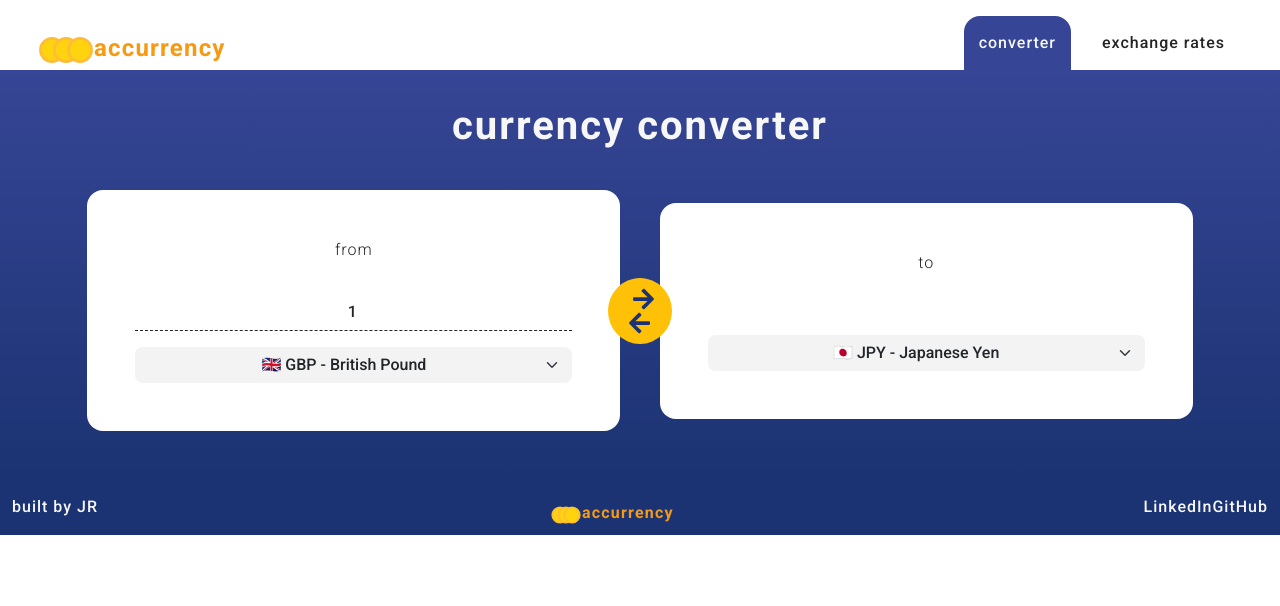
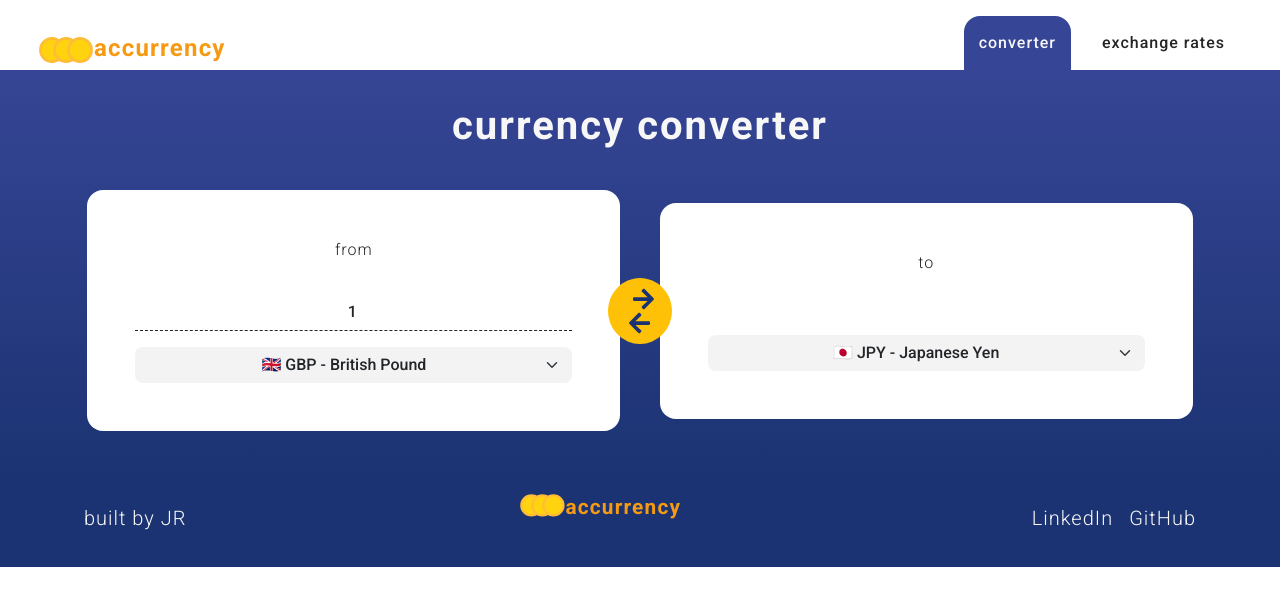
Before and after one commit to jonars99/accurrency, a React (Create React App) app: page / in a window 1280 px wide. Shown: the top 606 px of the page. Built offline with nearby package versions, Linux system fonts and the light colour scheme; no server answers.

Commit message:
style footer

```diff
--- a/src/Components/Routing.js
+++ b/src/Components/Routing.js
@@ -15,8 +15,8 @@ const Routing = () => {
     <Router>
 
       <Navbar collapseOnSelect expand="lg" className="nav-bar mx-2 mx-sm-4 pb-lg-0">
-        <NavbarBrand className="mb-2 pe-0 me-0">
-          <Nav.Link as={Link} to="/" id="nav-links" className="align-items-center d-flex">
+        <NavbarBrand className="mb-2 me-0 pe-0">
+          <Nav.Link as={Link} to="/" id="nav-links" className="d-flex align-items-center">
             <FontAwesomeIcon icon={faCircle} className="coin-icon"></FontAwesomeIcon>
             <FontAwesomeIcon icon={faCircle} className="coin-icon"></FontAwesomeIcon>
             <FontAwesomeIcon icon={faCircle} className="coin-icon"></FontAwesomeIcon>
@@ -25,15 +25,15 @@ const Routing = () => {
         </NavbarBrand>
 
         <Navbar.Toggle id="navbar-toggler" className="mt-2 me-3"/>
-        <Navbar.Collapse className="justify-content-end me-lg-3 navbar-dark">
+        <Navbar.Collapse className="navbar-dark justify-content-end me-lg-3">
           <Nav className="m-3 m-lg-0 mt-lg-2" defaultActiveKey={1}>
 
-            <Nav.Item id="converter-tab" className="ms-auto mb-2 mb-lg-0" >
-              <Nav.Link eventKey="1" as={Link} to="/currency-converter" className="m-0 p-0 mx-lg-3 tab" >converter</Nav.Link>
+            <Nav.Item id="converter-tab" className="ms-auto mb-2 mb-lg-0">
+              <Nav.Link eventKey="1" as={Link} to="/currency-converter" className="tab m-0 p-0 mx-lg-3" >converter</Nav.Link>
             </Nav.Item>
 
             <Nav.Item id="exchange-tab" className="ms-auto">
-              <Nav.Link eventKey="2" as={Link} to="/exchange-rates" className="m-0 p-0 tab">exchange rates</Nav.Link>
+              <Nav.Link eventKey="2" as={Link} to="/exchange-rates" className="tab m-0 p-0">exchange rates</Nav.Link>
             </Nav.Item>
 
           </Nav>
@@ -48,20 +48,23 @@ const Routing = () => {
         <Route path="/*" element={NotFound} />
       </Routes>
       <footer id="footer" className="container-fluid">
-        <div className="row pt-3">
-          <div className="col-12 d-flex justify-content-between">
-            <p>built by JR</p>
-            <div className="d-flex align-items-center">
+        <div className="row py-3 mx-xl-4 px-xl-5">
+          <div className="col-12 d-flex flex-column flex-md-row justify-content-evenly justify-content-md-between px-md-5 px-xl-0">
+
+            <a href="/" className="order-2 order-md-1 ms-3 my-2 ms-md-0">built by JR</a>
+
+            <div className="d-flex align-self-center footer-brand order-1 order-md-2 pb-3">
               <FontAwesomeIcon icon={faCircle} className="coin-icon"></FontAwesomeIcon>
               <FontAwesomeIcon icon={faCircle} className="coin-icon"></FontAwesomeIcon>
               <FontAwesomeIcon icon={faCircle} className="coin-icon"></FontAwesomeIcon>
-              <span className="brand ms-2 ps-1 fw-bold">accurrency</span>
+              <span className="brand fw-bold ms-2 ps-1">accurrency</span>
             </div>
 
-            <div className="d-flex">
-              <p className="ms-3">LinkedIn</p>
-              <p>GitHub</p>
+            <div className="d-flex order-3 my-2">
+              <a href="/" className="ms-3">LinkedIn</a>
+              <a href="https://github.com/jonars99" target="_blank" className="ms-3">GitHub</a>
             </div>
+
           </div>
         </div>
       </footer>
--- a/src/styles/style.css
+++ b/src/styles/style.css
@@ -4,10 +4,6 @@
 
 
 @import url('https://fonts.googleapis.com/css2?family=Roboto:ital,wght@0,100;0,300;0,500;0,700;1,300&display=swap');
-
-.bleh {
-  border: 2px solid pink;
-}
 
 .container-fluid, .nav-bar {
   font-family: 'Roboto', sans-serif;
@@ -45,7 +41,7 @@ h1 {
   line-height: 36px;
 }
 
-#nav-links .brand, #nav-links .coin-icon {
+#nav-links .brand, #nav-links .coin-icon, .footer-brand {
   font-size: 1.5rem;
 }
 
@@ -164,9 +160,20 @@ h1 {
 /** footer **/
 
 
-footer {
+#footer {
   background-color: #1B3372;
   color: #f7f7f7;
+  font-size: 18px;
+  font-weight: 300;
+}
+
+#footer a {
+  text-decoration: none;
+  color: #f7f7f7;
+}
+
+#footer a:hover {
+  color: #FFBC36;
 }
 
 
@@ -230,6 +237,15 @@ footer {
     top: 36.5%;
   }
 
+  .footer-brand {
+    font-size: 1.1rem;
+  }
+
+  #footer .brand {
+    height: 40px;
+    line-height: 25px;
+  }
+
 }
 
 /* bootstrap large */
@@ -246,6 +262,15 @@ footer {
     border-top-left-radius: 1rem;
     border-bottom-right-radius: none;
     color: #f7f7f7;
+  }
+
+  #footer a {
+    font-size: 20px;
+  }
+
+  #footer .brand {
+    height: 40px;
+    line-height: 25px;
   }
 
 }
@@ -298,4 +323,8 @@ footer {
     margin-top: 160px;
   }
 
+  .footer-brand {
+    font-size: 1.3rem;
+  }
+
 }
```
